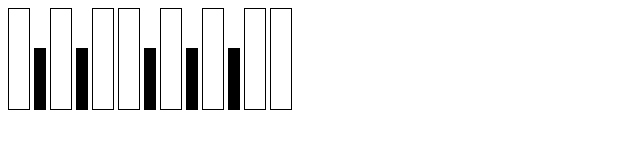
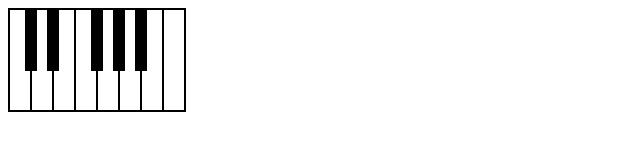
Before and after one commit to auroranou/keyboard, a plain HTML site: page index.html in a window 1280 px wide. Shown: the whole page, without its empty margins (0-640 px from the left). Drawn offline with Linux system fonts and the light colour scheme.

Commit message:
make it look like an actual keyboard

```diff
--- a/index.html
+++ b/index.html
@@ -6,11 +6,18 @@
 </head>
 <body>
   <style>
+    #keyboard {
+      border: 1px solid black;
+      display: inline-block;
+      position: relative;
+    }
+
     .key {
       background: white;
       border: 1px solid black;
       cursor: pointer;
       display: inline-block;
+      float: left;
       height: 100px;
       width: 20px;
     }
@@ -18,6 +25,8 @@
     .key-b {
       background: black;
       height: 60px;
+      position: absolute;
+      transform: translate(-6px, 0);
       width: 10px;
     }
   </style>
```
